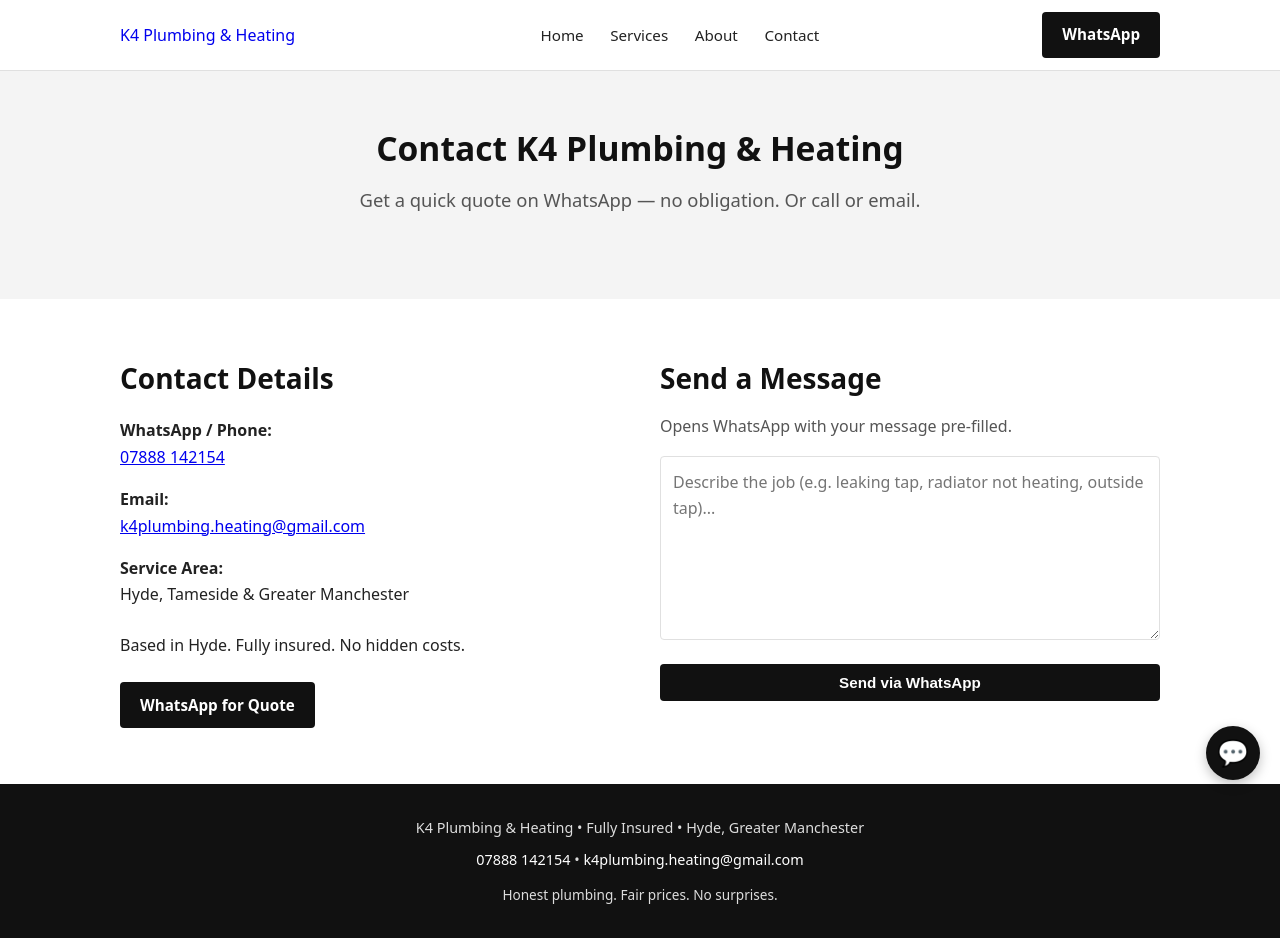
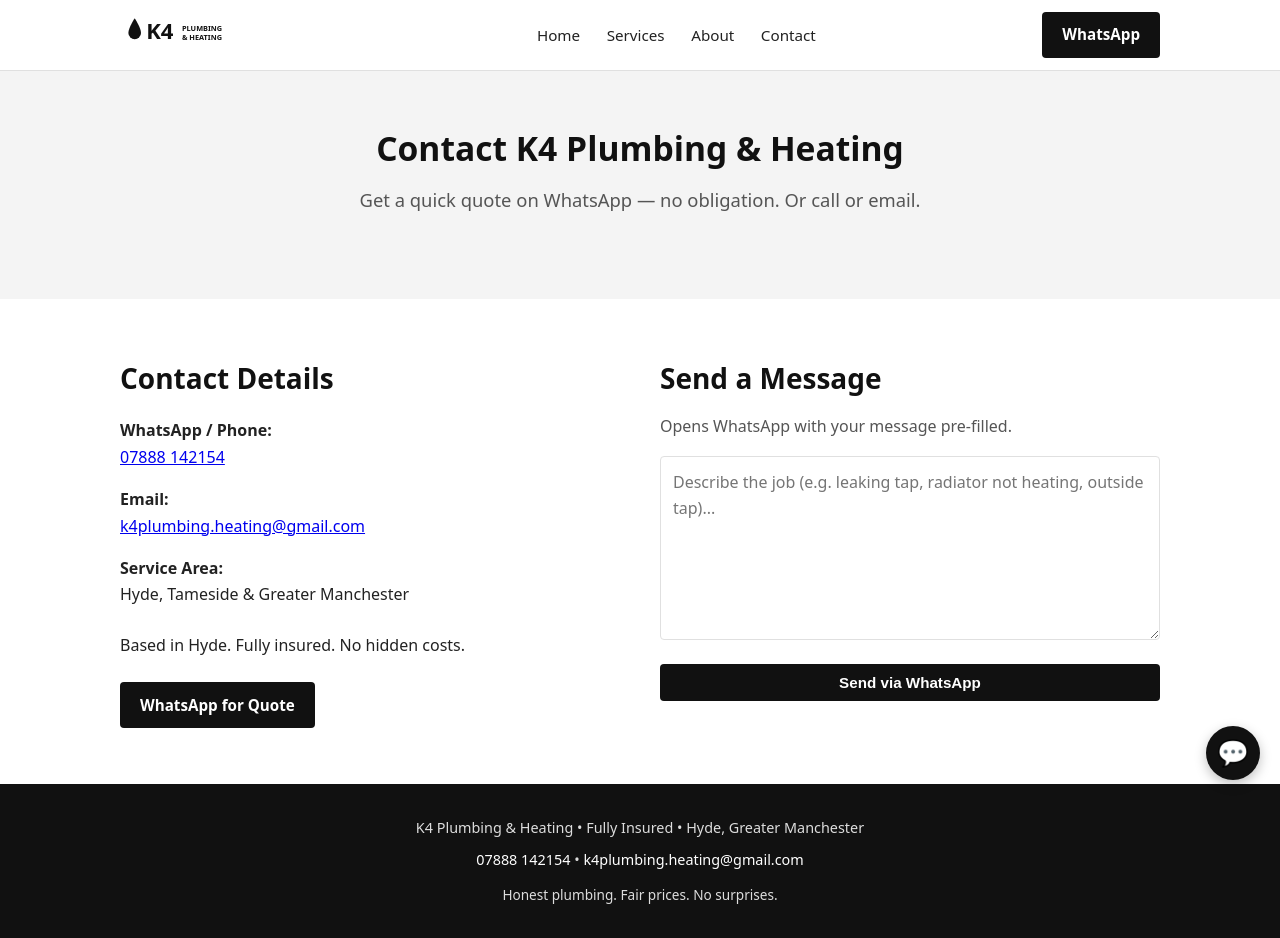
Before and after one commit to sz2fz66ygs-hue/k4-plumbing-heating, a plain HTML site: page contact.html in a window 1280 px wide. Drawn offline with Linux system fonts and the light colour scheme.

Commit message:
Add logo and remove green

```diff
--- a/contact.html
+++ b/contact.html
@@ -26,14 +26,21 @@
 <body>
 <header>
   <div class="container header-inner">
-    <a href="index.html" class="logo">K4 Plumbing & Heating</a>
+    <a href="index.html" class="logo">
+      <svg xmlns="http://www.w3.org/2000/svg" viewBox="0 0 320 80" height="42">
+        <path fill="#111" d="M28 8c0 0-12 18-12 28a12 12 0 0 0 24 0c0-10-12-28-12-28z"/>
+        <text x="50" y="48" font-family="system-ui,Arial,sans-serif" font-weight="800" font-size="42" fill="#111">K4</text>
+        <text x="118" y="32" font-family="system-ui,Arial,sans-serif" font-weight="600" font-size="14" fill="#111">PLUMBING</text>
+        <text x="118" y="50" font-family="system-ui,Arial,sans-serif" font-weight="600" font-size="14" fill="#111">& HEATING</text>
+      </svg>
+    </a>
     <nav>
       <a href="index.html">Home</a>
       <a href="services.html">Services</a>
       <a href="about.html">About</a>
       <a href="contact.html">Contact</a>
     </nav>
-    <a href="https://wa.me/447888142154?text=Hi%20Kai,%20I%20need%20a%20plumbing%20quote" class="btn btn-whatsapp">WhatsApp</a>
+    <a href="https://wa.me/447888142154?text=Hi%20Kai,%20I%20need%20a%20plumbing%20quote" class="btn">WhatsApp</a>
   </div>
 </header>
 
@@ -53,7 +60,7 @@
         <p style="margin: 1rem 0;"><strong>Email:</strong><br><a href="mailto:k4plumbing.heating@gmail.com">k4plumbing.heating@gmail.com</a></p>
         <p style="margin: 1rem 0;"><strong>Service Area:</strong><br>Hyde, Tameside & Greater Manchester</p>
         <p style="margin: 1.5rem 0;">Based in Hyde. Fully insured. No hidden costs.</p>
-        <a href="https://wa.me/447888142154?text=Hi%20Kai,%20I%20need%20a%20plumbing%20quote" class="btn btn-whatsapp">WhatsApp for Quote</a>
+        <a href="https://wa.me/447888142154?text=Hi%20Kai,%20I%20need%20a%20plumbing%20quote" class="btn">WhatsApp for Quote</a>
       </div>
       <div>
         <h2>Send a Message</h2>
```
